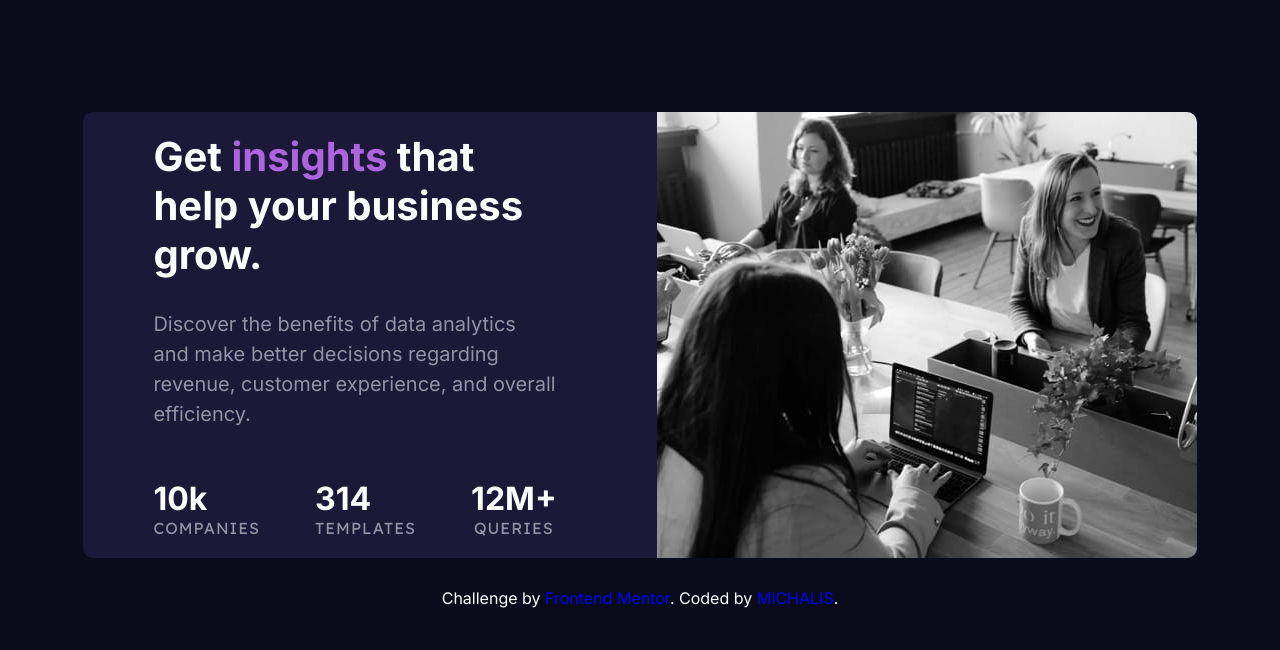
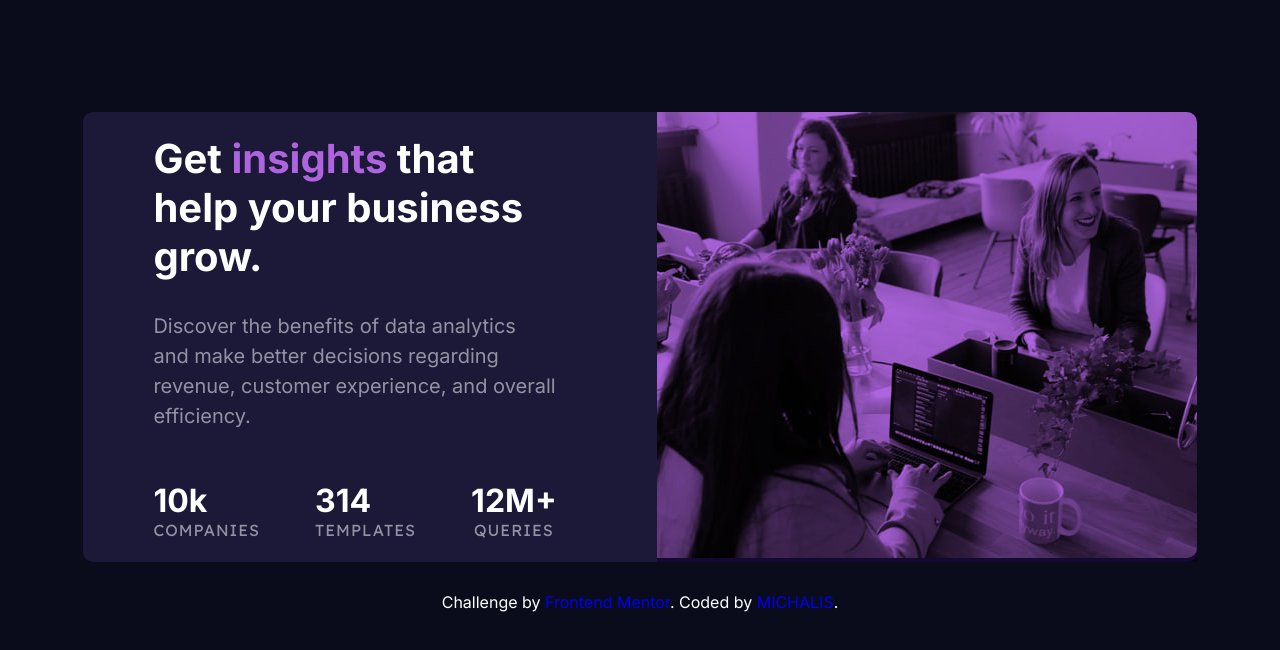
Before and after one commit to ikechukwu03/stats-preview-card-component-main, a plain HTML site: page index.html in a window 1280 px wide. Drawn offline with Linux system fonts and the light colour scheme.

Commit message:
did what arthur said togather with mix-blend-mode: multiply and it did the trick

```diff
--- a/index.html
+++ b/index.html
@@ -30,7 +30,10 @@
         </div>
       </div>
     </div>
-    <img src="./images/image-header-desktop.jpg" alt="">
+    <div class="pic">
+      <div class="pic2"></div>
+      <img src="./images/image-header-desktop.jpg" alt="">
+    </div>
   </div>
   <footer>
     Challenge by <a href="https://www.frontendmentor.io?ref=challenge" target="_blank">Frontend Mentor</a>.
--- a/style.css
+++ b/style.css
@@ -24,9 +24,19 @@ body{
   border-radius: 10px;
 }
 
+.pic{
+  position: relative;
+}
+.pic2{
+  position: absolute;
+  inset: 0;
+  background-color: #AE64DF;
+  mix-blend-mode: multiply;
+}
 img{
   border-top-right-radius: 10px;
   border-bottom-right-radius: 10px;
+
 }
 .card{
   margin-right: 6.25rem;
@@ -102,3 +112,10 @@ footer{
 footer a{
   text-decoration: none;
 }
+
+@media all and (max-width: 768px) {
+  body{
+    background-color: red;
+  }
+
+}
```
